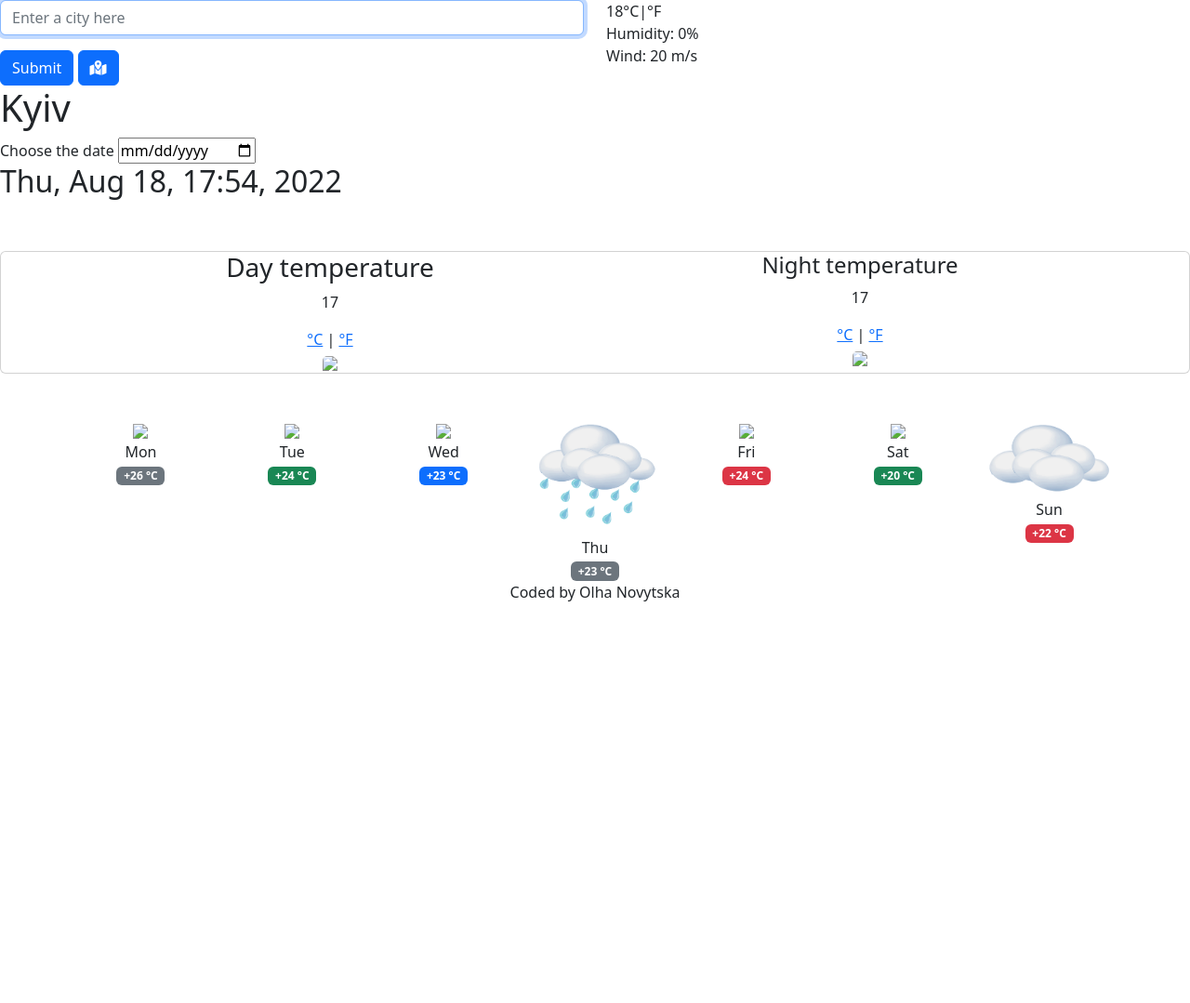
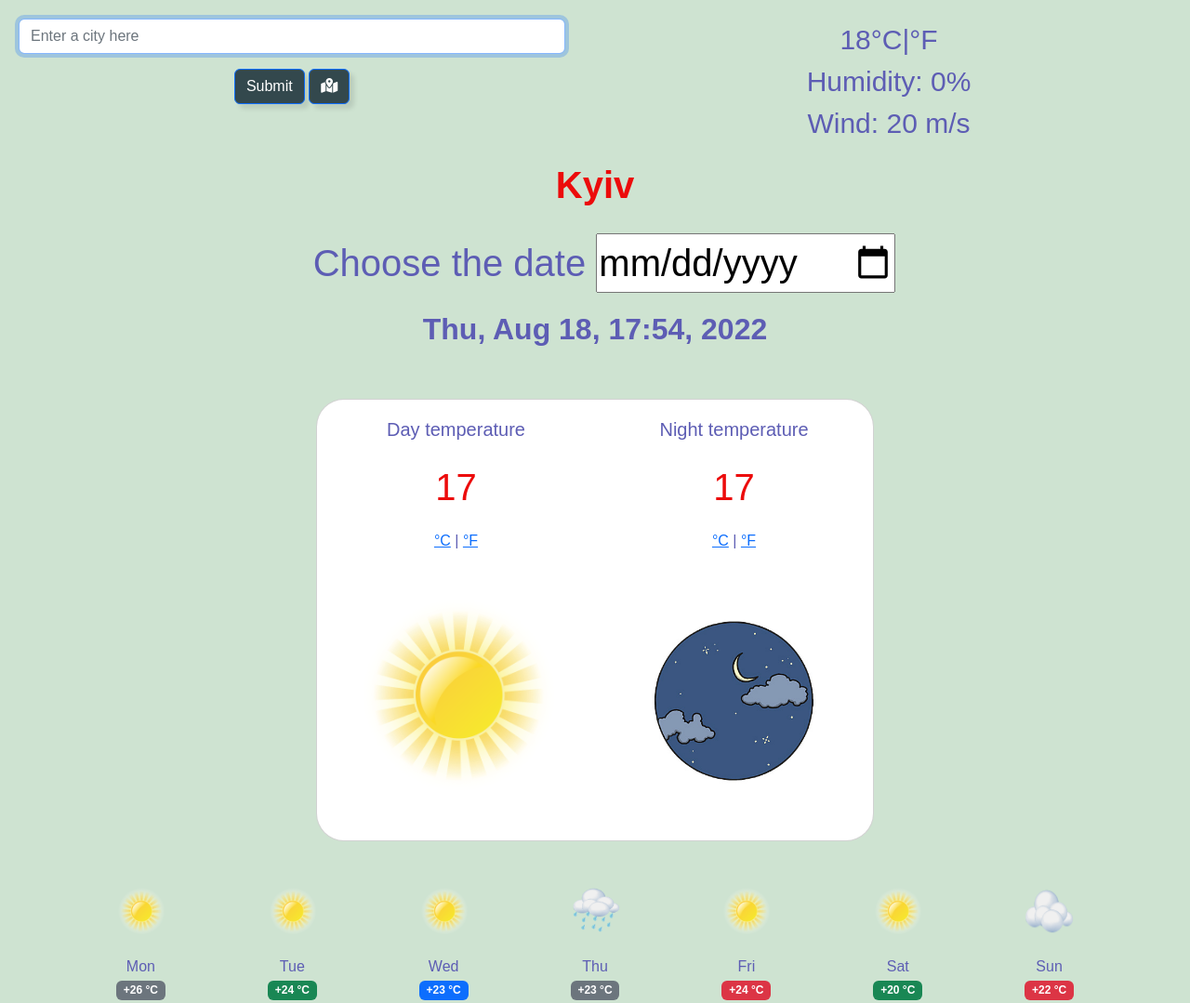
Before and after one commit to Olga-matros/project-weather, a plain HTML site: page index.html in a window 1280 px wide. Shown: the top 1079 px of the page at 93% size. Before the commit the page ends 800 px from the top, so only its background shows below. Drawn offline with nearby package versions, Linux system fonts and the light colour scheme; a web font is replaced by a local one.

Commit message:
Updated the image with servers and hosting log

```diff
--- a/index.html
+++ b/index.html
@@ -17,7 +17,7 @@
       integrity="sha384-gH2yIJqKdNHPEq0n4Mqa/HGKIhSkIHeL5AyhkYV8i59U5AR6csBvApHHNl/vI1Bx"
       crossorigin="anonymous"
     />
-    <link href="src/styles.css" />
+    <link rel="stylesheet" href="src/styles.css" />
     <script
       src="https://kit.fontawesome.com/9aa59a030e.js"
       crossorigin="anonymous"
@@ -83,7 +83,7 @@
                 </span>
               </div></h3>
 
-            <img src="src/images/image.png" class="card-img-top" id="sunny" />
+            <img src="src/images/sun.png" class="card-img-top" id="sunny" />
 
           </div>
 
@@ -113,7 +113,7 @@
     <div class="container text-center">
       <div class="row">
         <div class="col">
-          <img src="src/images/image.png" class="card-img-top" />
+          <img src="src/images/sun.png" class="card-img-top" />
 
           <br />
           Mon
@@ -121,14 +121,14 @@
           <span class="badge text-bg-secondary">+26 °C</span>
         </div>
         <div class="col">
-          <img src="src/images/image.png" class="card-img-top" />
+          <img src="src/images/sun.png" class="card-img-top" />
           <br />
           Tue
           <br />
           <span class="badge text-bg-success">+24 °C</span>
         </div>
         <div class="col">
-          <img src="src/images/image.png" class="card-img-top" />
+          <img src="src/images/sun.png" class="card-img-top" />
           <br />
           Wed
           <br />
@@ -142,7 +142,7 @@
           <span class="badge text-bg-secondary">+23 °C</span>
         </div>
         <div class="col">
-          <img src="src/images/image.png" class="card-img-top" />
+          <img src="src/images/sun.png" class="card-img-top" />
           <br />
           Fri
           <br />
@@ -150,7 +150,7 @@
         </div>
         <div class="col">
           <span class="cloud">
-            <img src="src/images/image.png" class="card-img-top" />
+            <img src="src/images/sun.png" class="card-img-top" />
           </span>
           <br />
           Sat
--- a/src/styles.css
+++ b/src/styles.css
@@ -2,7 +2,7 @@ in.label {
     font-size: 30px;
     color: rgb(93, 93, 180);
     margin: 20 auto;
-    padding: 20px; o;
+    padding: 20px 0;
 }
 
 .search-button {
@@ -125,9 +125,10 @@ in.label {
 body {
   background-color: #cee3d1;
 }
-
+/*
 input[type="date"]
-  {font-size: 35px;
+{
+font-size: 35px;
 font-family locale: 'Fresca', sans-serif;
 color: rgba(13, 143, 24, 0.712);
-  }
+} */
```
Also changed, not shown: package.json (deleted, +0 -15 lines), tsconfig.json (deleted, +0 -15 lines), src/images/night.jpg (renamed from src/images/night.jpeg), 1 other file. Lines whose indentation alone changed are shown as unchanged.
